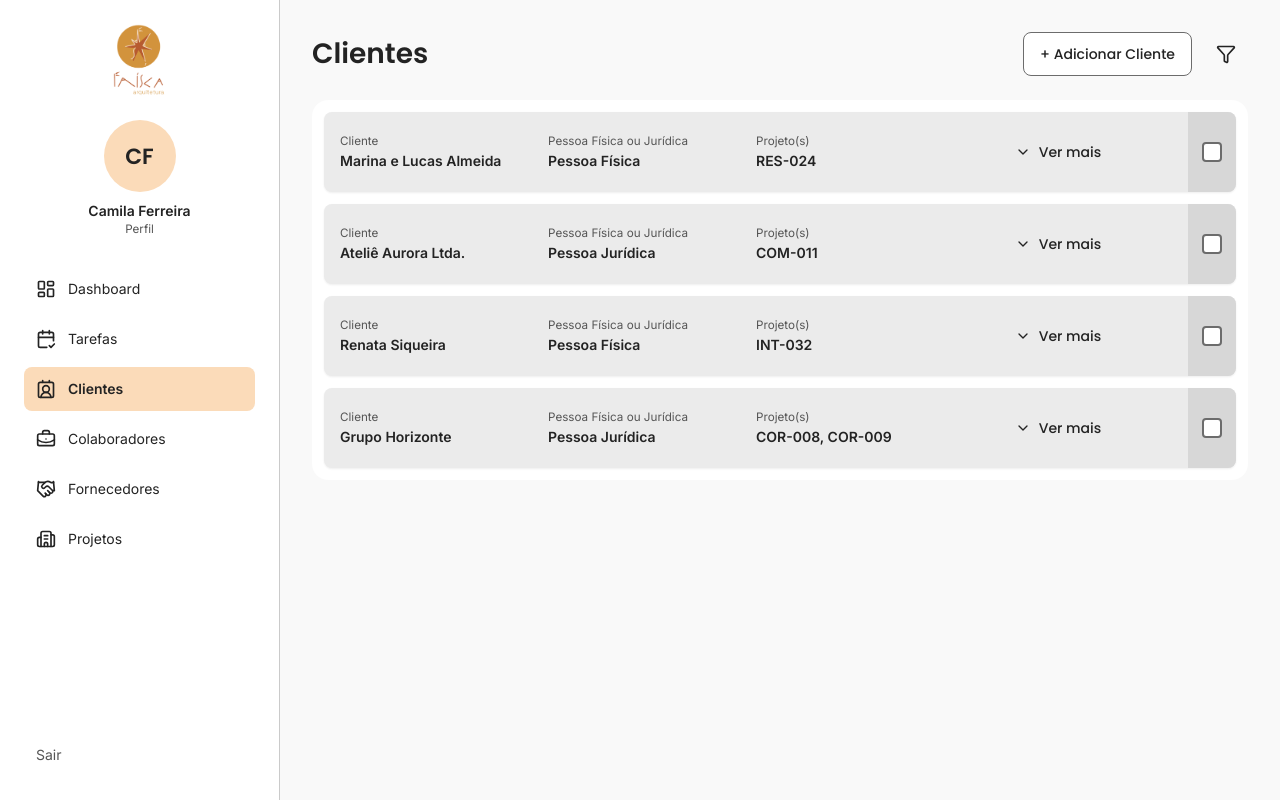
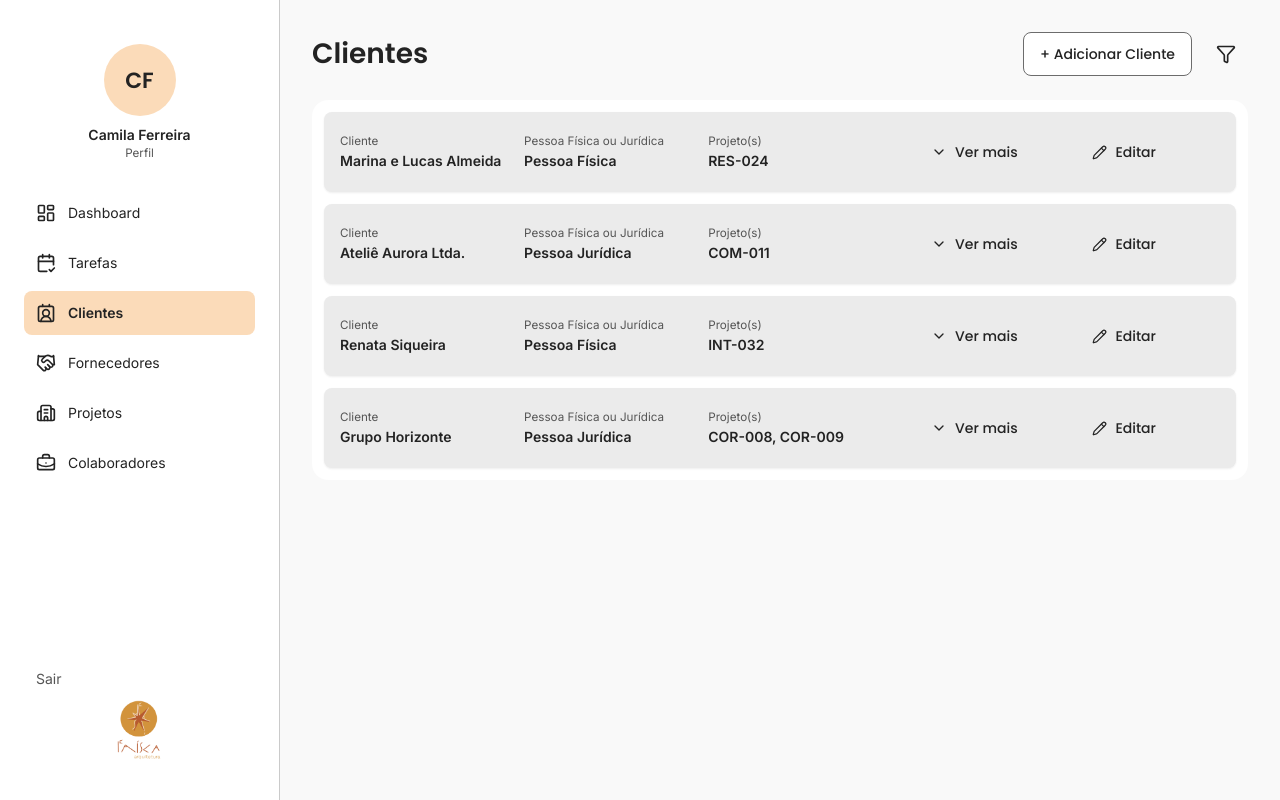
Before and after one commit to isallin/gestao-faisca-pi, a React (Vite) app in the folder frontend/: page /clientes in a window 1280 px wide. Built offline with nearby package versions, Linux system fonts and the light colour scheme.

Commit message:
fix: ajustes no menu do site

```diff
--- a/frontend/index.html
+++ b/frontend/index.html
@@ -6,7 +6,7 @@
     <meta name="description" content="Gestão de projetos e tarefas de arquitetura." />
     <meta name="author" content="Faísca Arquitetura" />
     <title>Faísca Arquitetura</title>
-    <link rel="icon" href="/favicon.png" type="image/png" />
+    <link rel="icon" href="/logo.png" type="image/png" />
     <link rel="preconnect" href="https://fonts.googleapis.com" />
     <link rel="preconnect" href="https://fonts.gstatic.com" crossorigin />
     <link
--- a/frontend/src/widgets/app-shell/ui/AppShell.css
+++ b/frontend/src/widgets/app-shell/ui/AppShell.css
@@ -13,7 +13,7 @@
   flex-direction: column;
 }
 .sidebar-logo { height: 76px; display: flex; justify-content: center; }
-.sidebar-logo img { height: 72px; width: auto; }
+.sidebar-logo img { height: 60px; width: auto; }
 .profile { text-align: center; margin: 20px 0 28px; }
 .profile div {
   width: 72px; height: 72px; margin: auto; border-radius: 50%;
--- a/frontend/src/widgets/app-shell/ui/AppShell.jsx
+++ b/frontend/src/widgets/app-shell/ui/AppShell.jsx
@@ -18,9 +18,9 @@ const NAV_ITEMS = [
   { to: '/dashboard', label: 'Dashboard', icon: LayoutDashboard },
   { to: '/tarefa', label: 'Tarefas', icon: CalendarCheck2 },
   { to: '/clientes', label: 'Clientes', icon: ContactRound },
-  { to: '/colaborador', label: 'Colaboradores', icon: BriefcaseBusiness },
   { to: '/fornecedores', label: 'Fornecedores', icon: Handshake },
   { to: '/projetos', label: 'Projetos', icon: Building2 },
+  { to: '/colaborador', label: 'Colaboradores', icon: BriefcaseBusiness },
 ];
 
 export function AppShell({ children }) {
@@ -37,9 +37,6 @@ export function AppShell({ children }) {
         <Button variant="icon" className="sidebar-close" onClick={close} aria-label="Fechar menu">
           <X />
         </Button>
-        <Link to="/dashboard" className="sidebar-logo" onClick={close}>
-          <img src={logo} alt="Faísca Arquitetura" />
-        </Link>
         <div className="profile">
           <div>CF</div>
           <span>Camila Ferreira</span>
@@ -56,6 +53,9 @@ export function AppShell({ children }) {
         <Link to="/login" className="logout">
           Sair
         </Link>
+        <Link to="/dashboard" className="sidebar-logo" onClick={close}>
+          <img src={logo} alt="Faísca Arquitetura" />
+        </Link>
       </aside>
 
       {open && <div className="sidebar-backdrop" onClick={close} />}
--- a/frontend/src/widgets/entity-list/ui/EntityList.jsx
+++ b/frontend/src/widgets/entity-list/ui/EntityList.jsx
@@ -72,13 +72,14 @@ export function EntityList({ title, addLabel, rows, columns, detail, onAdd }) {
                     </>
                   )}
                 </Button>
+                <Button variant="ghost">
+                  <Pencil size={15} /> Editar
+                </Button>
               </div>
 
               {isOpen && (
                 <div className="entity-detail">
-                  <Button variant="ghost">
-                    <Pencil size={15} /> Editar
-                  </Button>
+
                   {detail(row).map((item) => (
                     <div key={item.label}>
                       <small>{item.label}</small>
@@ -88,7 +89,7 @@ export function EntityList({ title, addLabel, rows, columns, detail, onAdd }) {
                 </div>
               )}
 
-              <CheckRail label={`Selecionar ${String(row[columns[0].key])}`} />
+              {/* <CheckRail label={`Selecionar ${String(row[columns[0].key])}`} /> */}
             </article>
           );
         })}
```
Also changed, not shown: frontend/public/favicon.png, frontend/public/logo.png (added).
